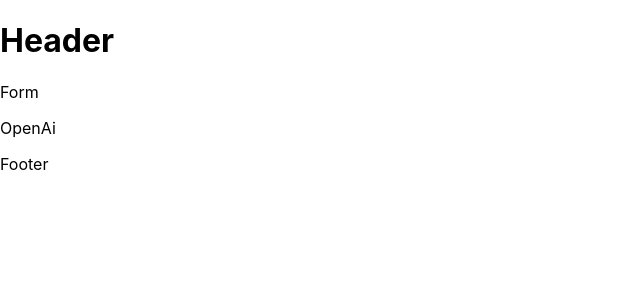
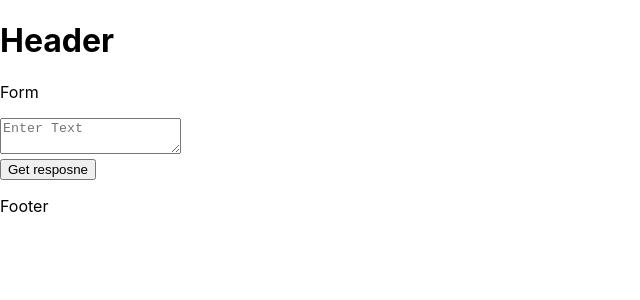
Before and after one commit to nrai14/CoinCoach, a React (Create React App) app: page / in a window 1280 px wide. Shown: the top 300 px of the page, without its empty margins (0-640 px from the left). Built offline with nearby package versions, Linux system fonts and the light colour scheme.

Commit message:
form added and its working

```diff
--- a/package.json
+++ b/package.json
@@ -6,6 +6,7 @@
     "@testing-library/jest-dom": "^5.16.5",
     "@testing-library/react": "^13.4.0",
     "@testing-library/user-event": "^13.5.0",
+    "axios": "^1.3.3",
     "react": "^18.2.0",
     "react-dom": "^18.2.0",
     "react-scripts": "5.0.1",
--- a/src/App.js
+++ b/src/App.js
@@ -1,5 +1,3 @@
-import {useState } from 'react';
-
 import Header from './components/Header';
 import Footer from './components/Footer';
 import Form from './components/Form';
--- a/src/OpenAi.js
+++ b/src/OpenAi.js
@@ -1,10 +1,74 @@
-function OpenAi () {
-    return (
+import { useState } from "react";
+import axios from "axios";
 
-        <p>OpenAi</p>
+function OpenAi() {
+  const [loading, setLoading] = useState(false);
+  let [obj, setObj] = useState({ choices: [] });
+  const [payload, setPayLoad] = useState({
+    prompt: "",
 
-    )
-  }
+    temperature: 0.5,
+    n: 1,
+    model: "text-davinci-003",
+  });
 
+  const getRes = () => {
+    setLoading(true);
+    axios({
+      method: "POST",
+      url: "https://api.openai.com/v1/completions",
+      data: payload,
+      headers: {
+        "Content-Type": "application/json",
+        Authorization:
+          "Bearer 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",
+      },
+    })
+      .then((res) => {
+        console.log(res);
+        responseHandler(res);
+      })
+      .catch((e) => {
+        setLoading(false);
+        console.log(e.message, e);
+      });
+  };
 
-  export default OpenAi
+  const responseHandler = (res) => {
+    if (res.status === 200) {
+      setObj(res.data);
+      setLoading(false);
+    }
+  };
+
+  return (
+    <>
+      <textarea
+        type="text"
+        placeholder="Enter Text"
+        readOnly={loading}
+        onChange={(e) => {
+          setPayLoad({
+            ...payload,
+            prompt: e.target.value,
+          });
+        }}
+        value={payload.prompt}
+      />
+
+      <div>
+        {loading ? (
+          <span>loading...</span>
+        ) : (
+          obj?.choices?.map((v, i) => <div key="{i}">{v.text}</div>)
+        )}
+      </div>
+
+      <button disabled={loading} onClick={getRes}>
+        {loading ? "Loading... " : "Get resposne"}
+      </button>
+    </>
+  );
+}
+
+export default OpenAi;
```
Also changed, not shown: 1 other file (tests, documents, lock files or other folders).
